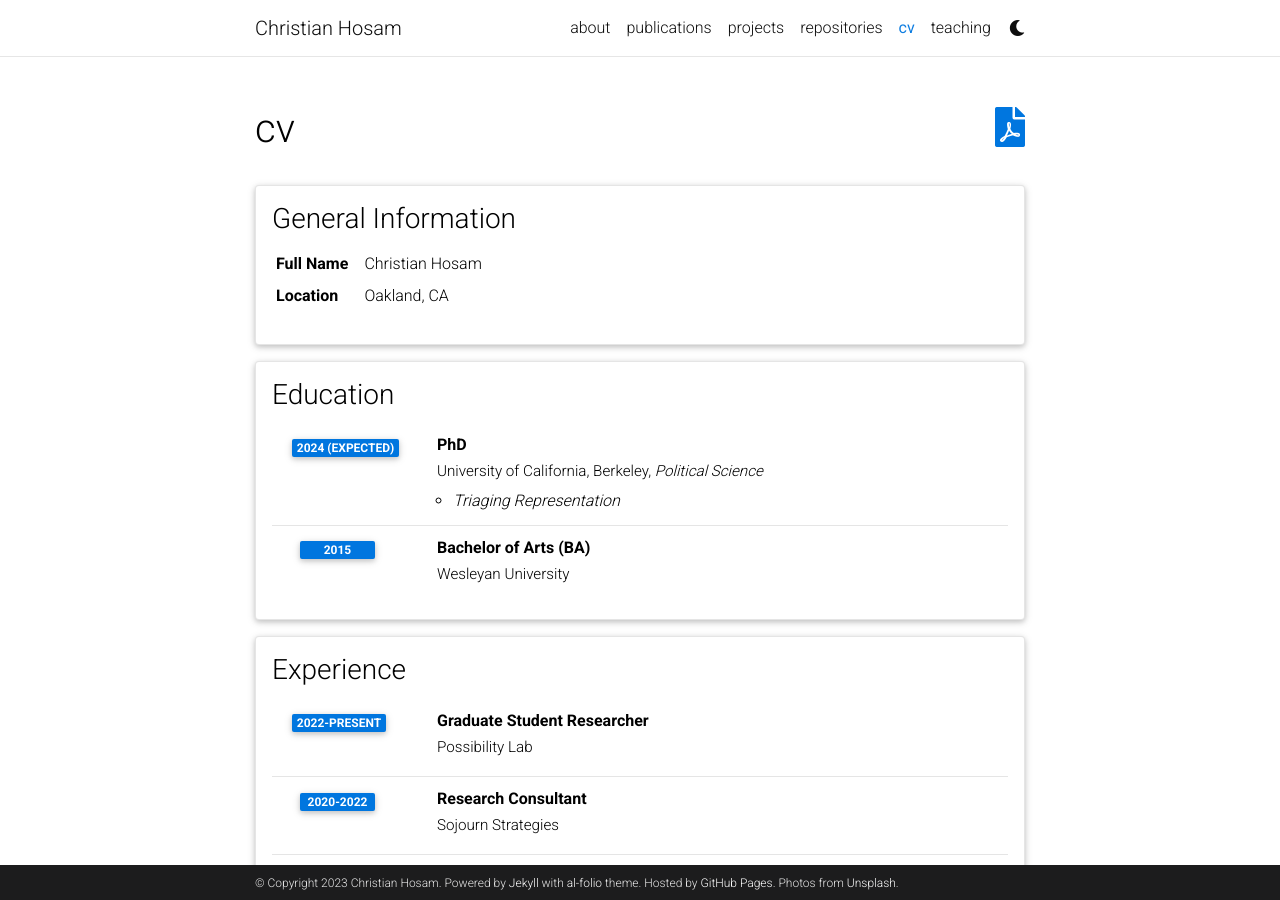
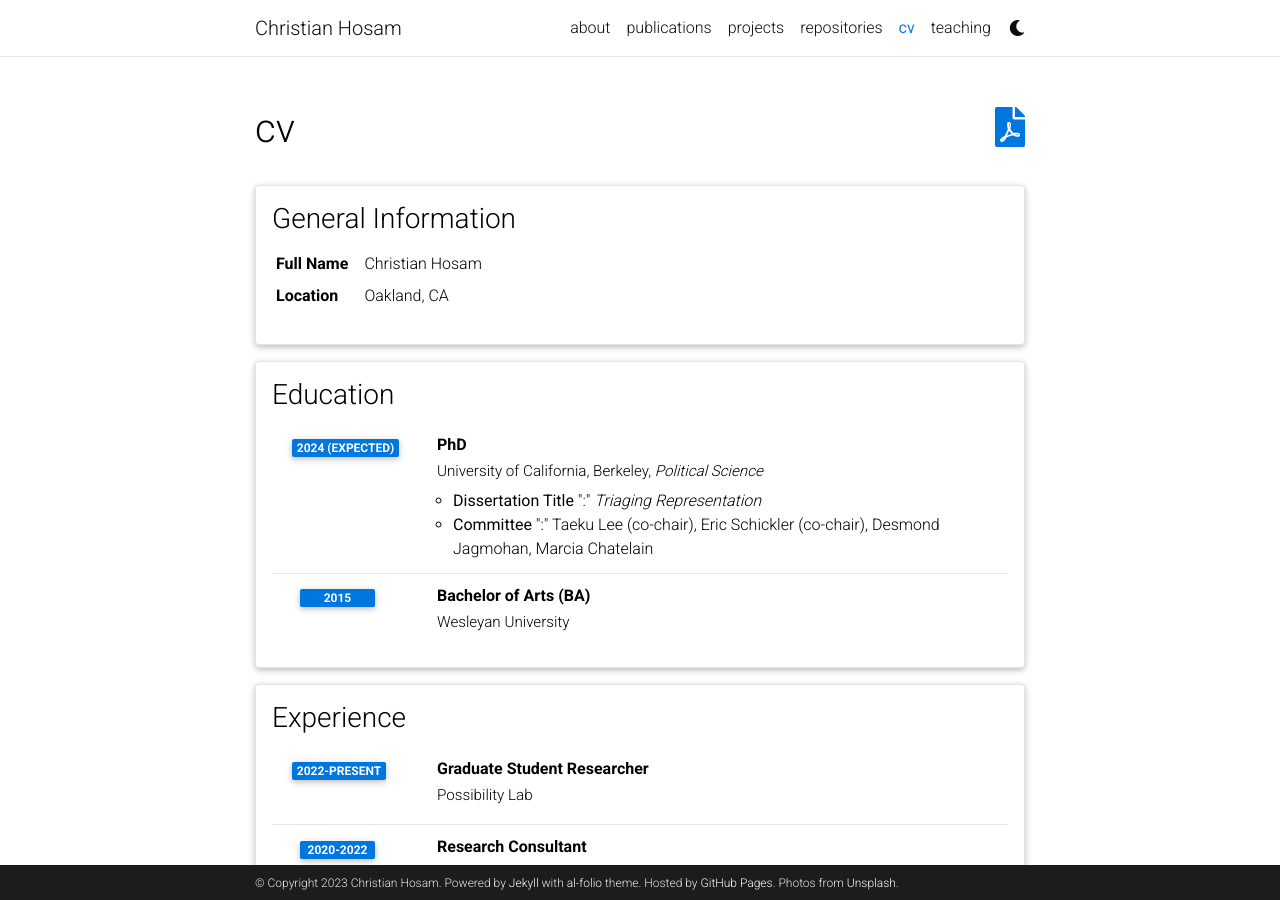
Before and after one commit to chosam2322/chosam2322.github.io, a Jekyll site: the page built from _pages/cv.md, in a window 1280 px wide and 900 px high. Built offline with Jekyll 4.4.1, drawn with Linux system fonts in a browser that asks for light colours; comment, search, counter and statistics services are not loaded; a style sheet for code colours, icons or effects is not loaded.

Commit message:
Update cv.yml

```diff
--- a/_data/cv.yml
+++ b/_data/cv.yml
@@ -12,7 +12,8 @@
     - title: PhD
       institution: University of California, Berkeley, <i>Political Science</i>
       description:
-        - <i>Triaging Representation</i>
+        - <b>Dissertation Title</b> ":" <i>Triaging Representation</i>
+        - <b>Committee</b> ":" Taeku Lee (co-chair), Eric Schickler (co-chair), Desmond Jagmohan, Marcia Chatelain
       year: 2024 (expected)
     - title: Bachelor of Arts (BA)
       institution: Wesleyan University
```
